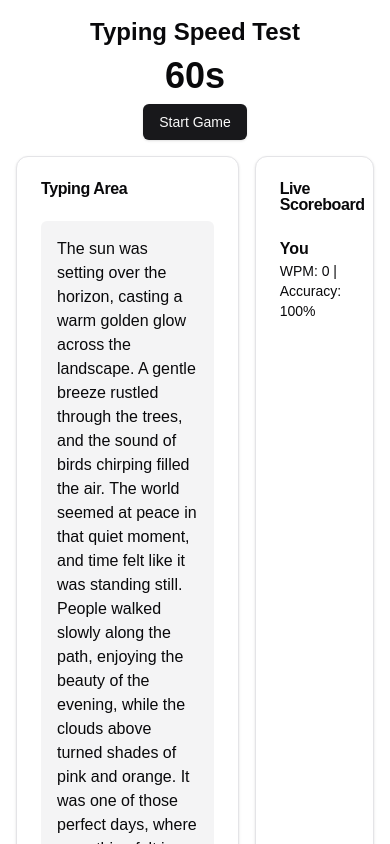
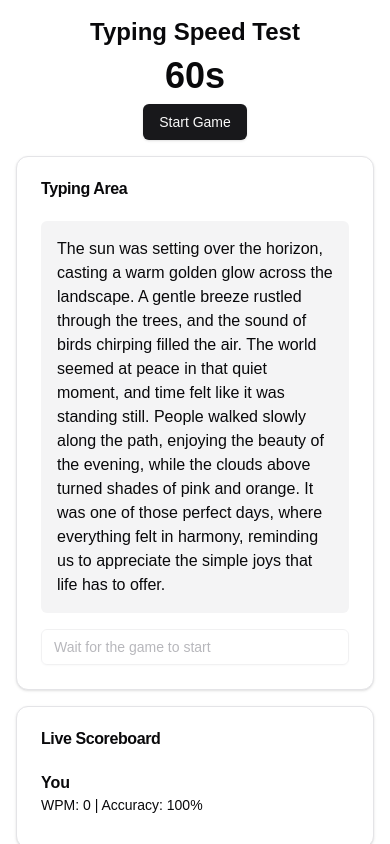
Before and after one commit to itzamanjain/TypeArena, a Next.js app: page /playground in a window 390 px wide. Shown: the top 844 px of the page. Built offline with nearby package versions, Linux system fonts and the light colour scheme.

Commit message:
no copy and paste text

```diff
--- a/src/app/playground/page.tsx
+++ b/src/app/playground/page.tsx
@@ -1,24 +1,48 @@
 "use client"
 
-import { useState, useEffect } from 'react'
+import { useState, useEffect, useRef, KeyboardEvent } from 'react'
 import { Button } from "@/components/ui/button"
 import { Input } from "@/components/ui/input"
 import { Card, CardContent, CardHeader, CardTitle } from "@/components/ui/card"
 
+// Define the Player type
+interface Player {
+  id: number
+  name: string
+  wpm: number
+  accuracy: number
+}
+
 // Mock data for players
-const players = [
-  { id: 1, name: "You" },
+const players: Player[] = [
+  { id: 1, name: "You", wpm: 0, accuracy: 100 },
 ]
 
 // Sample text for typing
-const sampleText = "The sun was setting over the horizon, casting a warm golden glow across the landscape. A gentle breeze rustled through the trees, and the sound of birds chirping filled the air. The world seemed at peace in that quiet moment, and time felt like it was standing still. People walked slowly along the path, enjoying the beauty of the evening, while the clouds above turned shades of pink and orange. It was one of those perfect days, where everything felt in harmony, reminding us to appreciate the simple joys that life has to offer."
+const sampleText: string = "The sun was setting over the horizon, casting a warm golden glow across the landscape. A gentle breeze rustled through the trees, and the sound of birds chirping filled the air. The world seemed at peace in that quiet moment, and time felt like it was standing still. People walked slowly along the path, enjoying the beauty of the evening, while the clouds above turned shades of pink and orange. It was one of those perfect days, where everything felt in harmony, reminding us to appreciate the simple joys that life has to offer."
 
-export default function Component() {
-  const [timer, setTimer] = useState(60)
-  const [isGameStarted, setIsGameStarted] = useState(false)
-  const [typedText, setTypedText] = useState("")
-  const [scores, setScores] = useState(players.map(player => ({ ...player, wpm: 0, accuracy: 100 })))
+const TypingTest: React.FC = () => {
+  const [timer, setTimer] = useState<number>(60)
+  const [isGameStarted, setIsGameStarted] = useState<boolean>(false)
+  const [typedText, setTypedText] = useState<string>("")
+  const [scores, setScores] = useState<Player[]>(players)
+  const sampleTextRef = useRef<HTMLDivElement>(null)
 
+  // Prevent copying via keyboard shortcuts
+  useEffect(() => {
+    const handleKeyDown = (e: KeyboardEvent<Document>) => {
+      if ((e.ctrlKey || e.metaKey) && (e.key === 'c' || e.key === 'C')) {
+        e.preventDefault()
+      }
+    }
+
+    document.addEventListener('keydown', handleKeyDown as any)
+    return () => {
+      document.removeEventListener('keydown', handleKeyDown as any)
+    }
+  }, [])
+
+  // Timer countdown
   useEffect(() => {
     let interval: NodeJS.Timeout
     if (isGameStarted && timer > 0) {
@@ -31,24 +55,27 @@ export default function Component() {
     return () => clearInterval(interval)
   }, [isGameStarted, timer])
 
-  const startGame = () => {
+  // Start the game
+  const startGame = (): void => {
     setIsGameStarted(true)
     setTimer(60)
     setTypedText("")
     setScores(players.map(player => ({ ...player, wpm: 0, accuracy: 100 })))
   }
 
-  const handleTyping = (e: React.ChangeEvent<HTMLInputElement>) => {
+  // Handle typing input
+  const handleTyping = (e: React.ChangeEvent<HTMLInputElement>): void => {
     const typed = e.target.value
     setTypedText(typed)
 
     // Calculate WPM and accuracy
-    const words = typed.trim().split(/\s+/).length
+    const words = typed.trim().split(/\s+/).filter(word => word.length > 0).length
     const characters = typed.length
     const accuracy = calculateAccuracy(sampleText.substring(0, characters), typed)
-    const wpm = Math.round((words / ((60 - timer) / 60)) || 0)
+    const elapsedTime = 60 - timer
+    const wpm = elapsedTime > 0 ? Math.round((words / (elapsedTime / 60))) : 0
 
-    // Update scores (in a real app, you'd update this for the current player only)
+    // Update scores for the first player
     setScores(prevScores =>
       prevScores.map((score, index) =>
         index === 0 ? { ...score, wpm, accuracy } : score
@@ -56,12 +83,14 @@ export default function Component() {
     )
   }
 
-  const calculateAccuracy = (original: string, typed: string) => {
+  // Calculate typing accuracy
+  const calculateAccuracy = (original: string, typed: string): number => {
+    if (typed.length === 0) return 100
     let correct = 0
     for (let i = 0; i < typed.length; i++) {
       if (typed[i] === original[i]) correct++
     }
-    return Math.round((correct / typed.length) * 100) || 100
+    return Math.round((correct / typed.length) * 100)
   }
 
   return (
@@ -73,26 +102,42 @@ export default function Component() {
           {isGameStarted ? "Game in progress" : "Start Game"}
         </Button>
       </div>
-      <div className="flex gap-4">
-        <Card className="w-2/3">
+      <div className="flex flex-col md:flex-row gap-4">
+        <Card className="md:w-2/3">
           <CardHeader>
             <CardTitle>Typing Area</CardTitle>
           </CardHeader>
           <CardContent>
-            <div className="mb-4 p-4 bg-muted rounded-md noselect">
+            <div
+              ref={sampleTextRef}
+              className="mb-4 p-4 bg-muted rounded-md noselect relative"
+              onCopy={(e: React.ClipboardEvent<HTMLDivElement>) => e.preventDefault()} // Prevent copy
+              onContextMenu={(e: React.MouseEvent<HTMLDivElement>) => e.preventDefault()} // Prevent right-click menu
+              onDragStart={(e: React.DragEvent<HTMLDivElement>) => e.preventDefault()} // Prevent drag
+              style={{ userSelect: 'none' }} // Additional CSS to prevent selection
+            >
               {sampleText}
+              {/* Overlay div to intercept any copy attempts */}
+              <div
+                className="absolute top-0 left-0 w-full h-full"
+                onCopy={(e: React.ClipboardEvent<HTMLDivElement>) => e.preventDefault()}
+                onContextMenu={(e: React.MouseEvent<HTMLDivElement>) => e.preventDefault()}
+                style={{ cursor: 'not-allowed' }}
+              ></div>
             </div>
             <Input
               value={typedText}
               onChange={handleTyping}
-              onPaste={(e) => e.preventDefault()}  // Disable paste
+              onPaste={(e: React.ClipboardEvent<HTMLInputElement>) => e.preventDefault()}  // Prevent paste
+              onCopy={(e: React.ClipboardEvent<HTMLInputElement>) => e.preventDefault()}   // Prevent copy from input
+              onCut={(e: React.ClipboardEvent<HTMLInputElement>) => e.preventDefault()}    // Prevent cut from input
               disabled={!isGameStarted}
               placeholder={isGameStarted ? "Start typing..." : "Wait for the game to start"}
               className="w-full"
             />
           </CardContent>
         </Card>
-        <Card className="w-1/3">
+        <Card className="md:w-1/3">
           <CardHeader>
             <CardTitle>Live Scoreboard</CardTitle>
           </CardHeader>
@@ -113,3 +158,5 @@ export default function Component() {
     </div>
   )
 }
+
+export default TypingTest
```
